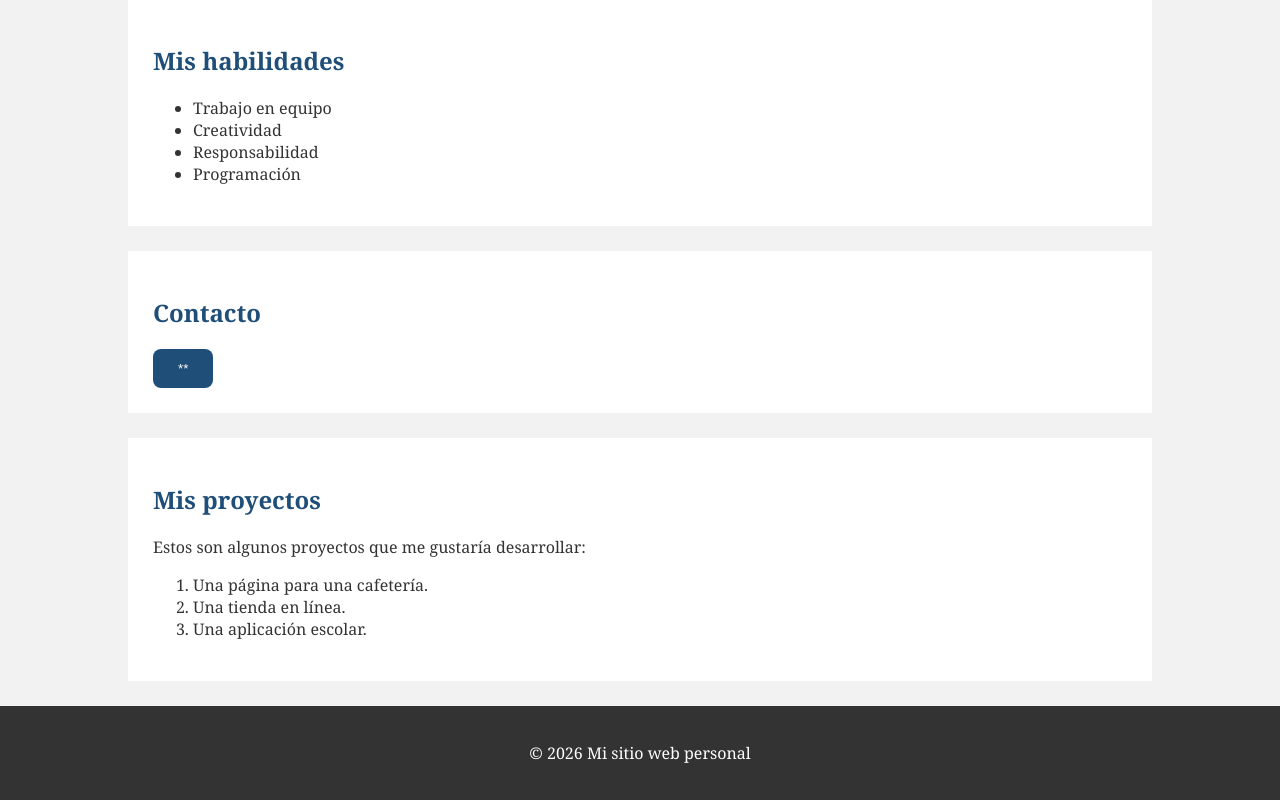
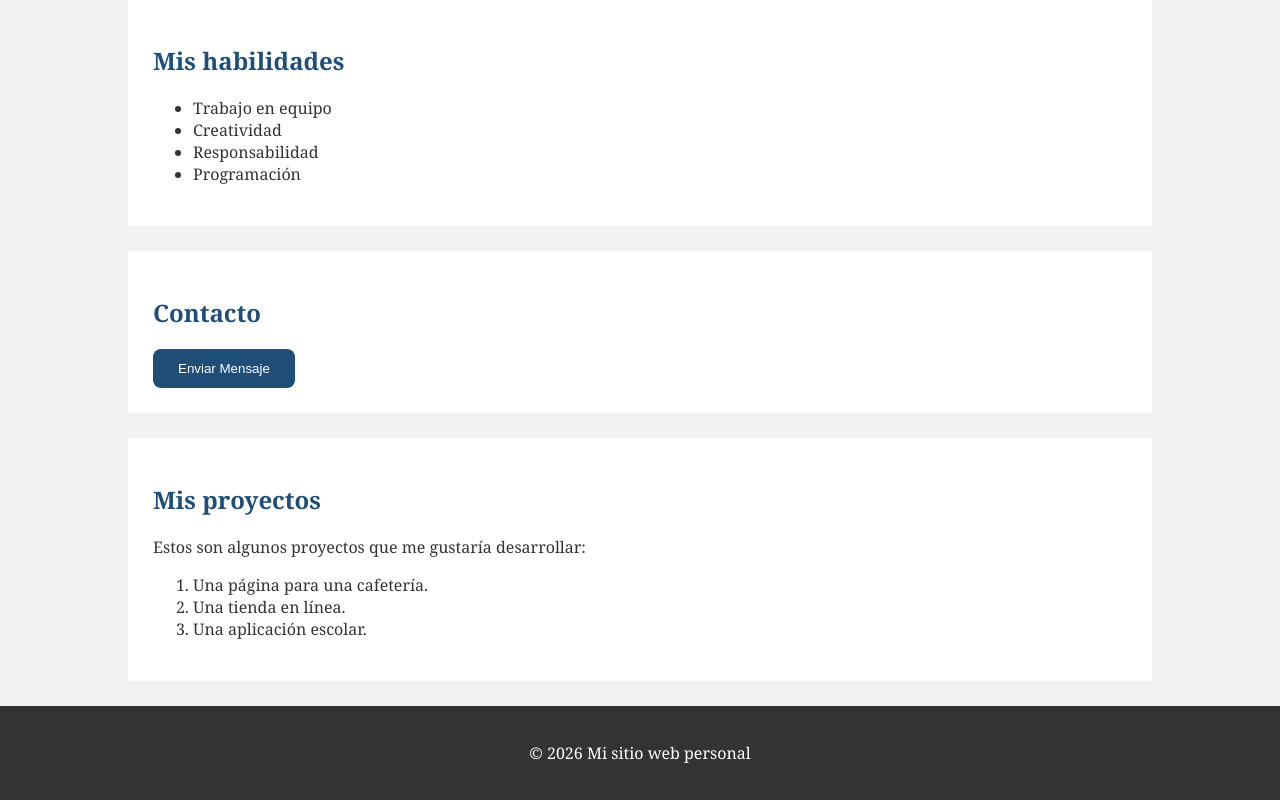
Before and after one commit to JesusPrCz/AppPersonalG, a plain HTML site: page index.html in a window 1280 px wide. Shown: the part 1084-1884 px from the top of the page. Drawn offline with Linux system fonts and the light colour scheme.

Commit message:
Cambio de nombre de botón

```diff
--- a/index.html
+++ b/index.html
@@ -69,7 +69,7 @@
 
         <section id="contacto">
             <h2>Contacto</h2>
-            <button>**</button>
+            <button>Enviar Mensaje</button>
         </section>
 
         <section id="proyectos">
```
